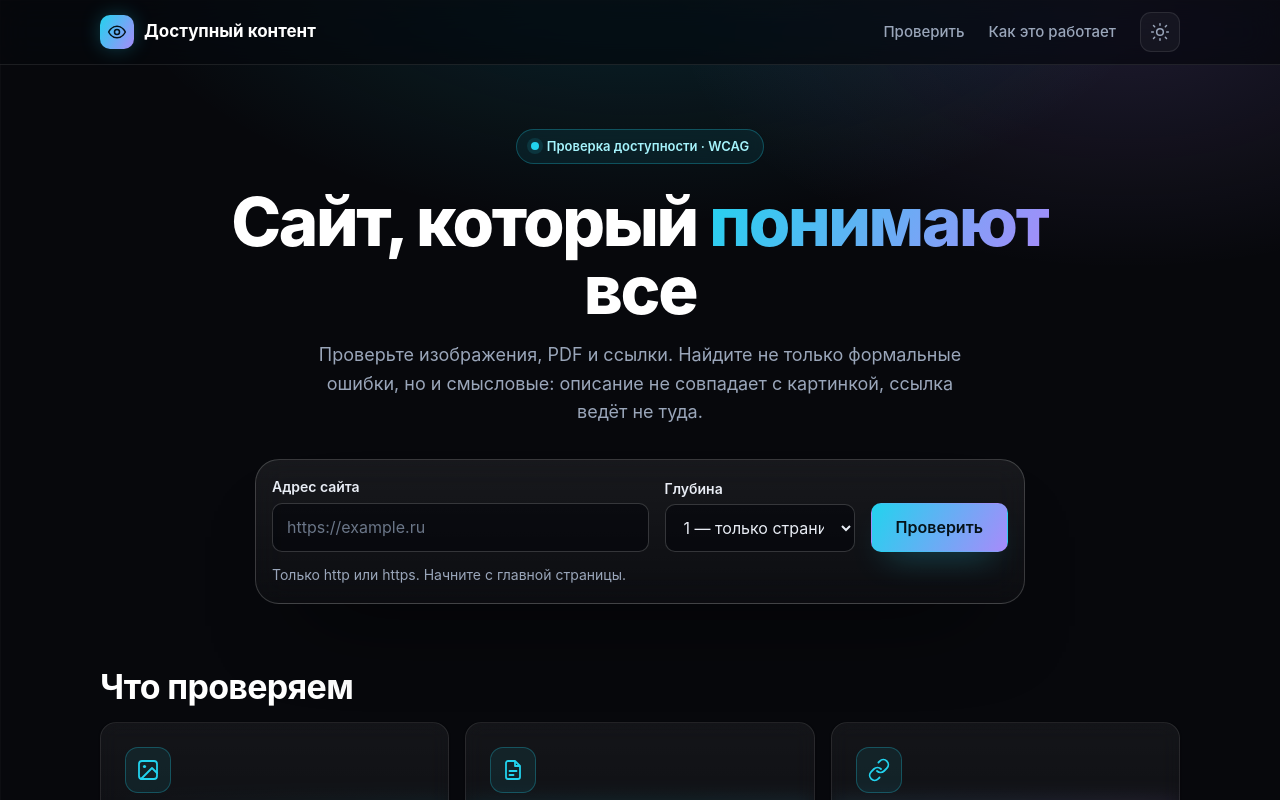
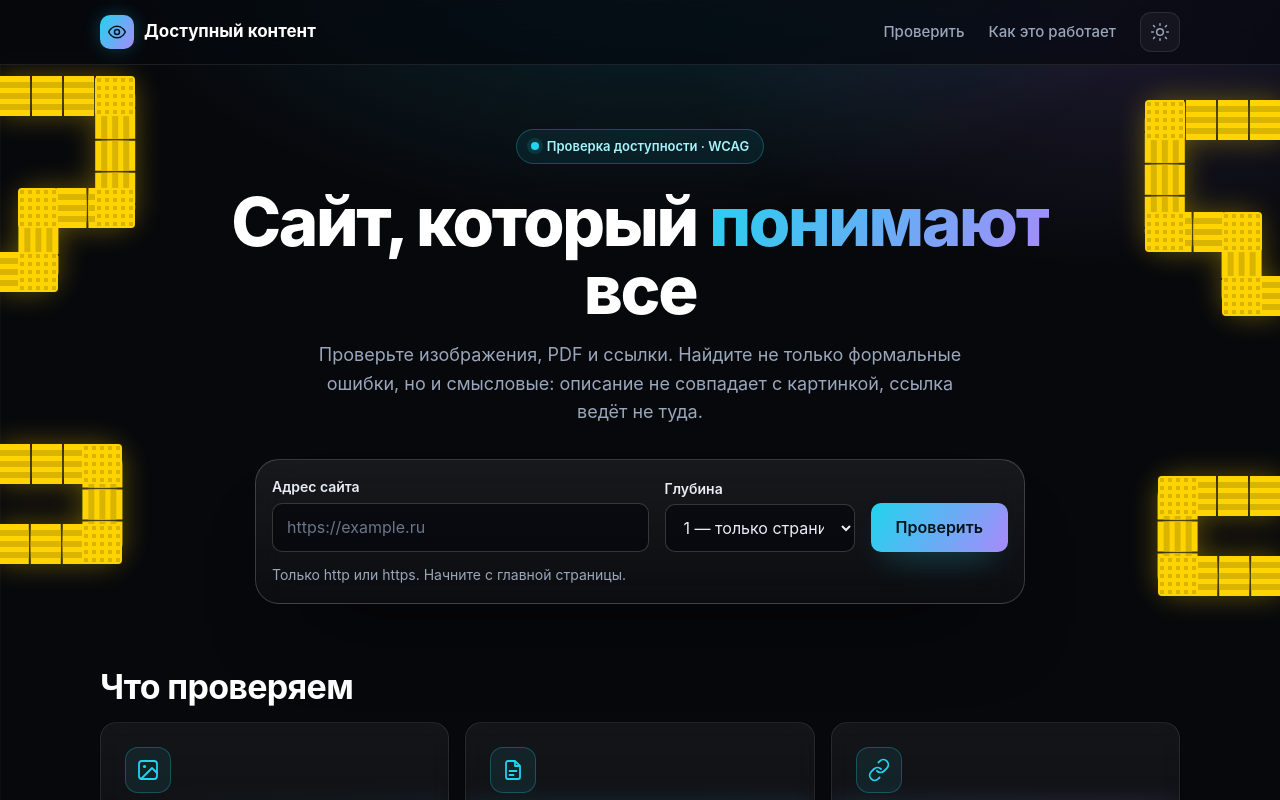
Before and after one commit to sergkoch/HantatonDosCon, a Svelte app in the folder client/: page / in a window 1280 px wide. Shown: the top 800 px of the page. Built offline with nearby package versions, Linux system fonts and the light colour scheme.

Commit message:
feat(ui): tactile side paths with striped ribbons and dotted corners

```diff
--- a/client/src/components/Layout.svelte
+++ b/client/src/components/Layout.svelte
@@ -6,6 +6,13 @@
   let { children }: { children: Snippet } = $props();
 
   const theme = $derived(getTheme());
+
+  const tactilePaths = [
+    "0,12 9,12 9,26 3,26 3,34 0,34",
+    "0,58 8,58 8,68 0,68",
+    "100,15 91,15 91,29 97,29 97,37 100,37",
+    "100,62 92,62 92,72 100,72",
+  ];
 </script>
 
 <div class="site">
@@ -104,4 +111,33 @@
       <p>Учебный проект команды. Проверка доступности контента.</p>
     </div>
   </footer>
+
+  <svg
+    class="tactile-lines"
+    viewBox="0 0 100 100"
+    preserveAspectRatio="none"
+    aria-hidden="true"
+  >
+    {#each tactilePaths as points (points)}
+      <polyline class="tl-base" {points} />
+      <polyline class="tl-mid" {points} />
+      <polyline class="tl-core" {points} />
+      <polyline class="tl-dark" {points} />
+    {/each}
+  </svg>
+
+  <div class="tactile-dots" aria-hidden="true">
+    <span class="tactile-corner" style="left:9%; top:12%;"></span>
+    <span class="tactile-corner" style="left:9%; top:26%;"></span>
+    <span class="tactile-corner" style="left:3%; top:26%;"></span>
+    <span class="tactile-corner" style="left:3%; top:34%;"></span>
+    <span class="tactile-corner" style="left:8%; top:58%;"></span>
+    <span class="tactile-corner" style="left:8%; top:68%;"></span>
+    <span class="tactile-corner" style="left:91%; top:15%;"></span>
+    <span class="tactile-corner" style="left:91%; top:29%;"></span>
+    <span class="tactile-corner" style="left:97%; top:29%;"></span>
+    <span class="tactile-corner" style="left:97%; top:37%;"></span>
+    <span class="tactile-corner" style="left:92%; top:62%;"></span>
+    <span class="tactile-corner" style="left:92%; top:72%;"></span>
+  </div>
 </div>
--- a/client/src/styles.css
+++ b/client/src/styles.css
@@ -58,6 +58,9 @@
   --focus: #22d3ee;
   --track: rgba(255, 255, 255, 0.1);
   --code-text: #c7d2e3;
+
+  --tactile: #ffd400;
+  --tactile-ink: #d9b400;
 
   --radius-sm: 10px;
   --radius-md: 16px;
@@ -1084,3 +1087,75 @@ a:hover {
     animation: none;
   }
 }
+
+/* ---------- Тактильные линии по бокам (полосы вдоль контура) ---------- */
+
+.tactile-lines {
+  position: fixed;
+  inset: 0;
+  width: 100%;
+  height: 100%;
+  z-index: -2;
+  pointer-events: none;
+  overflow: hidden;
+  filter: drop-shadow(0 0 14px rgba(255, 212, 0, 0.35));
+}
+
+.tactile-lines polyline {
+  fill: none;
+  stroke-linecap: butt;
+  stroke-linejoin: round;
+  vector-effect: non-scaling-stroke;
+  stroke-dasharray: 30 2;
+}
+
+.tactile-dots {
+  position: fixed;
+  inset: 0;
+  z-index: -1;
+  pointer-events: none;
+  overflow: hidden;
+}
+
+.tactile-corner {
+  position: absolute;
+  width: 40px;
+  height: 40px;
+  margin: -20px 0 0 -20px;
+  border-radius: 4px;
+  background-color: var(--tactile);
+  background-image: radial-gradient(
+    circle 2.4px,
+    var(--tactile-ink) 99%,
+    transparent 100%
+  );
+  background-size: 8px 8px;
+  background-position: center;
+}
+
+.tl-base {
+  stroke: var(--tactile);
+  stroke-width: 40px;
+}
+
+.tl-mid {
+  stroke: var(--tactile-ink);
+  stroke-width: 28px;
+}
+
+.tl-core {
+  stroke: var(--tactile);
+  stroke-width: 16px;
+}
+
+.tl-dark {
+  stroke: var(--tactile-ink);
+  stroke-width: 6px;
+}
+
+@media (max-width: 1100px) {
+  .tactile-lines,
+  .tactile-dots {
+    display: none;
+  }
+}
```
